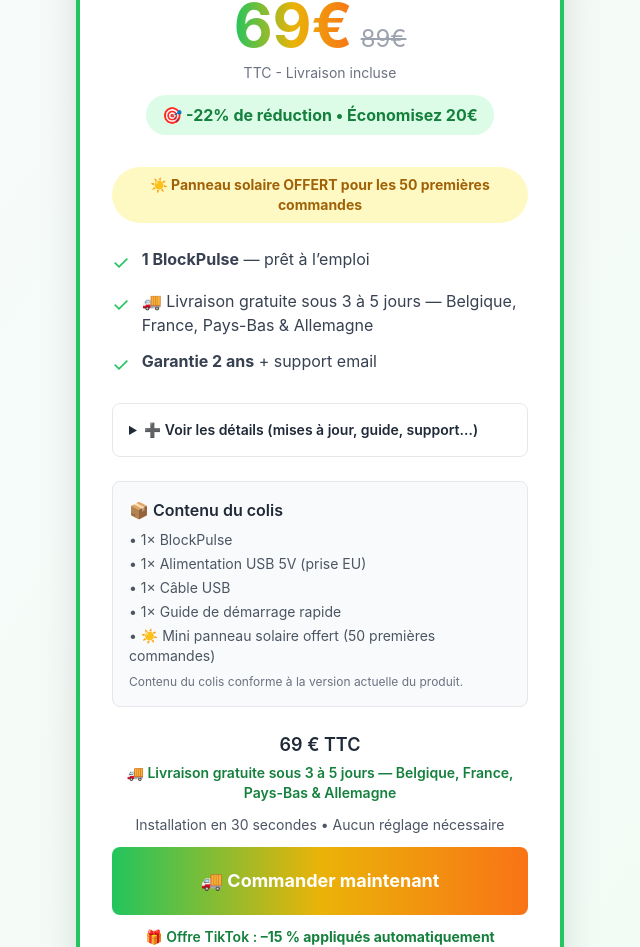
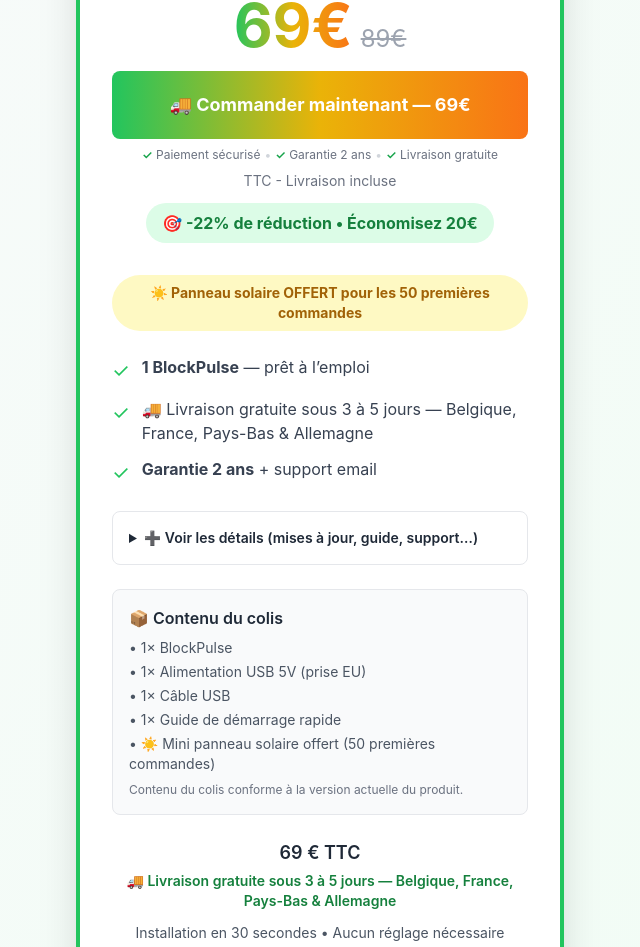
Before and after one commit to cdevl3749/blockpulse-coming-soon, a React (Vite) app: page / in a window 1280 px wide. Shown: the part 4472-5419 px from the top of the page, without its empty margins (320-960 px from the left). Built offline with nearby package versions, Linux system fonts and the light colour scheme; no server answers.

Commit message:
button stripe

```diff
--- a/src/App.jsx
+++ b/src/App.jsx
@@ -891,6 +891,21 @@ const PricingSection = () => {
     </div>
   </div>
 
+  <button
+  onClick={() => startCheckout("standard")}
+  className="w-full mt-4 py-4 sm:py-5 rounded-lg font-bold transition-all duration-300 transform hover:scale-105 bg-gradient-to-r from-green-500 via-yellow-500 to-orange-500 text-white hover:shadow-2xl text-base sm:text-lg"
+  >
+    🚚 Commander maintenant — 69€
+  </button>
+
+  <p className="text-xs text-gray-500 text-center mt-2">
+    <span className="text-green-600 font-semibold">✓</span> Paiement sécurisé
+    <span className="mx-1 text-gray-300">•</span>
+    <span className="text-green-600 font-semibold">✓</span> Garantie 2 ans
+    <span className="mx-1 text-gray-300">•</span>
+    <span className="text-green-600 font-semibold">✓</span> Livraison gratuite
+  </p>
+
   <p className="text-center text-xs sm:text-sm text-gray-500 mt-2">TTC - Livraison incluse</p>
 
   <div className="text-center mt-3">
@@ -979,12 +994,7 @@ const PricingSection = () => {
               Installation en 30 secondes • Aucun réglage nécessaire
             </p>
 
-            <button
-              onClick={() => startCheckout("standard")}
-              className="w-full py-4 sm:py-5 rounded-lg font-bold transition-all duration-300 transform hover:scale-105 bg-gradient-to-r from-green-500 via-yellow-500 to-orange-500 text-white hover:shadow-2xl text-base sm:text-lg"
-            >
-              🚚 Commander maintenant
-            </button>
+
 
             <p className="mt-3 text-center text-sm text-green-700 font-semibold">
               🎁 Offre TikTok : <span className="font-bold">–15 % appliqués automatiquement</span>
```
